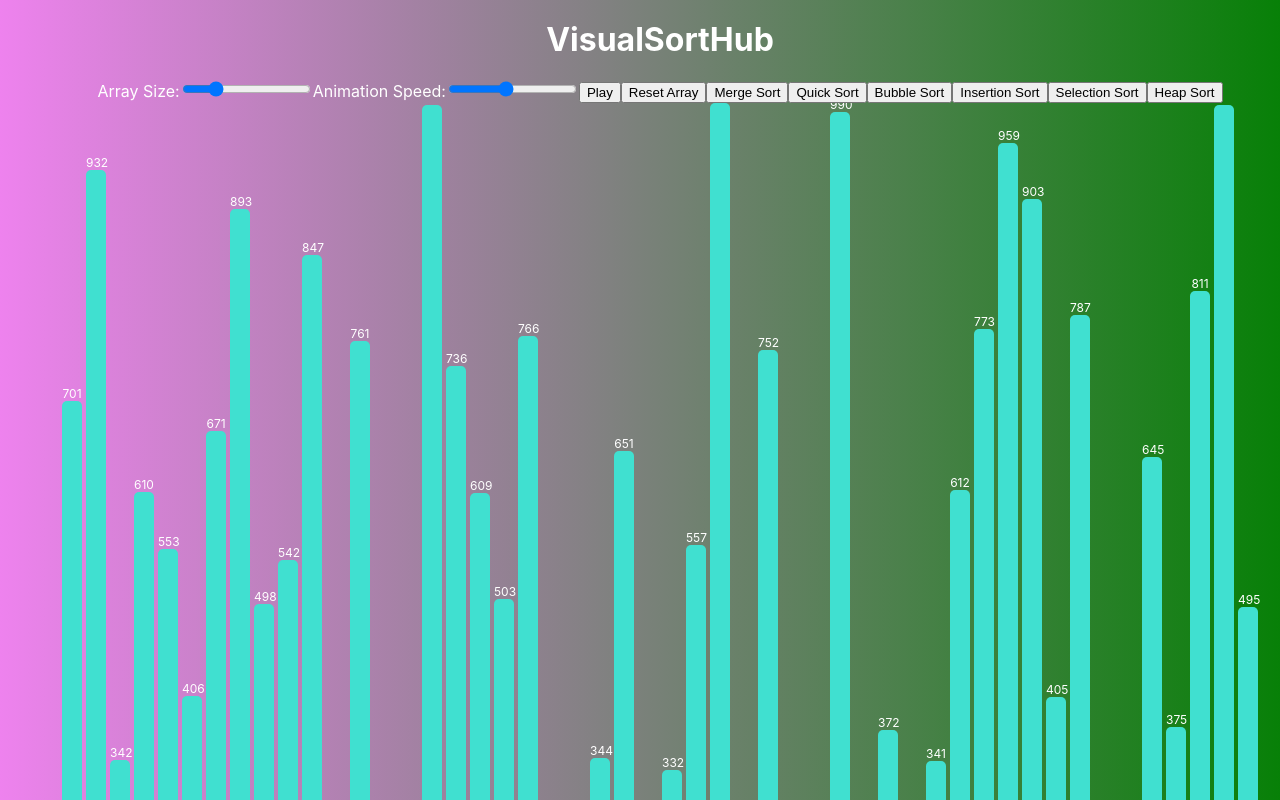
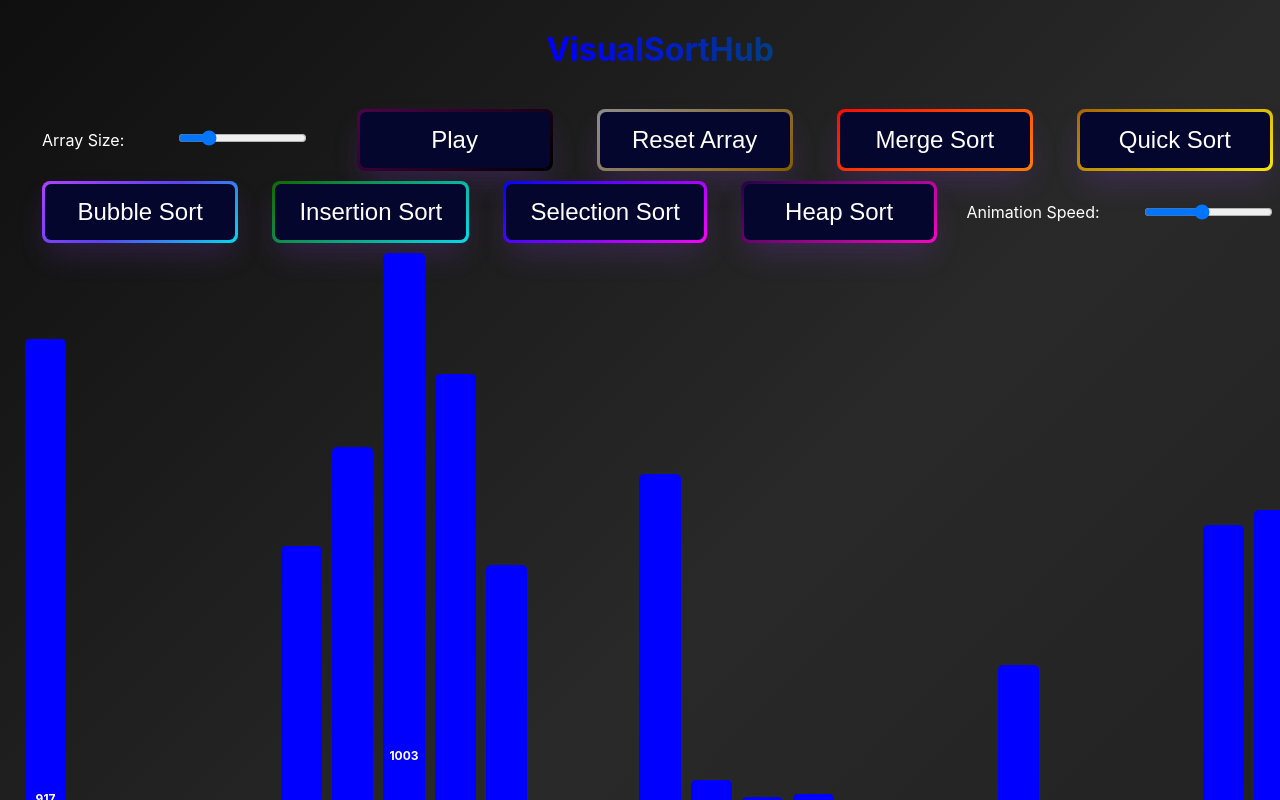
Before and after one commit to NKprogram/visualsorthub, a React (Create React App) app: page / in a window 1280 px wide. Shown: the top 800 px of the page. Built offline with nearby package versions, Linux system fonts and the light colour scheme.

Commit message:
edited sorting algorithm buttons

```diff
--- a/src/Components/Bar.css
+++ b/src/Components/Bar.css
@@ -1,30 +1,40 @@
 .bars-container {
   display: flex;
-  flex-direction: row; /* Ensure the bars are in a horizontal row */
-  align-items: flex-end; /* Align the bars at the bottom */
-  justify-content: center; /* Center the bars within the container */
-  flex-wrap: wrap; /* Allow bars to wrap onto multiple lines if needed */
+  flex-direction: row;
+  align-items: flex-end;
+  justify-content: center;
+  flex-wrap: nowrap; /* Prevents bars from wrapping onto multiple lines */
 }
 
 .bar {
-  flex: 1 1 auto; /* Allows the bar to grow and shrink */
-  min-width: 5px; /* Minimum width of the bars, to ensure visibility */
-  max-width: 20px; /* Maximum width of the bars */
-  height: auto; /* Height should be auto to allow for dynamic resizing based on content */
-  margin: 0 2px; /* Spacing between bars */
-  background-color: turquoise; /* Bar color */
-  border-radius: 5px; /* Rounded corners for bars */
-  position: relative; /* Positioning for the number label */
+  flex: 1 1 auto; /* Adjusts size based on content and available space */
+  flex-grow: 1;
+  min-width: 20px; /* Default min-width, consider adjusting based on JS */
+  max-width: 100px; /* Default max-width, adjust this value based on JS */
+  margin: 0 5px;
+  background-color: turquoise;
+  border-radius: 5px 5px 0 0; /* Rounded top corners */
+  position: relative;
+  display: flex;
+  align-items: center; /* Center the content vertically */
+  justify-content: center; /* Center the content horizontally */
+  color: black;
 }
 
 .bar-number {
   position: absolute;
-  font: bold;
-  width: 100%;
-  left: 0;
-  bottom: 100%;
+  top: 50%; /* Centered vertically */
+  left: 50%; /* Centered horizontally */
+  transform: translate(-50%, -50%); /* Adjusts the positioning to truly center the text */
+  font-weight: bold;
   color: white;
   font-size: 12px;
-  text-align: center; /* Center the numbers on the bars */
-  white-space: nowrap; /* Prevents the text from wrapping */
+  text-align: center;
+  white-space: nowrap;
+  z-index: 1;
 }
+
+.bar:hover {
+  transform: scale(1.05);
+  z-index: 2; /* Ensure the bar is above others on hover */
+}
--- a/src/Components/Bar.js
+++ b/src/Components/Bar.js
@@ -1,13 +1,13 @@
 import React from 'react';
 import './Bar.css'; // Importing the CSS for styling
 
-const Bar = ({ length, color = 'turquoise' }) => {
+const Bar = ({ length, color = 'blue' }) => {
   return (
     <div
       className="bar"
       style={{
         height: `${length}px`,
-        backgroundColor: color,
+        backgroundColor: color, // This allows dynamic color changes
       }}
     >
       <span className="bar-number">{length}</span>
--- a/src/ControlPanel/ControlPanel.css
+++ b/src/ControlPanel/ControlPanel.css
@@ -1,3 +1,124 @@
-/* ControlPanel.css */
+/* ControlPanel.css update with button-neon class */
+.button-neon {
+  align-items: center;
+  background-image: linear-gradient(144deg, #AF40FF, #5B42F3 50%, #00DDEB);
+  border: 0;
+  border-radius: 8px;
+  box-shadow: rgba(151, 65, 252, 0.2) 0 15px 30px -5px;
+  color: #FFFFFF;
+  display: flex;
+  font-family: 'Phantomsans', sans-serif;
+  font-size: 20px;
+  justify-content: center;
+  line-height: 1em;
+  padding: 3px;
+  cursor: pointer;
+  text-decoration: none;
+  user-select: none;
+  -webkit-user-select: none;
+  touch-action: manipulation;
+  white-space: nowrap;
+  min-width: 140px;
+  max-width: 100%;
+}
 
-/* Add your CSS styles here */
+.button-neon:active,
+.button-neon:hover {
+  outline: 0;
+}
+
+.button-neon span {
+  background-color: rgb(5, 6, 45);
+  padding: 16px 24px;
+  border-radius: 6px;
+  width: 100%;
+  height: 100%;
+  transition: 300ms;
+}
+
+.button-neon:hover span {
+  background: none;
+}
+
+/* Unique button styles for different sorting algorithms and controls */
+.button-merge { background-image: linear-gradient(144deg, #fc0a02, #ff7c02); }
+.button-quick { background-image: linear-gradient(144deg, #a76604, #f7e605); }
+.button-bubble { background-image: linear-gradient(144deg, #a79c03, #1efa01, ); }
+.button-insertion { background-image: linear-gradient(144deg, #136902, #05dae9); }
+.button-selection { background-image: linear-gradient(144deg, #0004ff, #f805f8);}
+.button-heap { background-image: linear-gradient(144deg, #260347, #f806c4); }
+.button-playpause { background-image: linear-gradient(144deg,  #500249, #000000); }
+.button-reset { background-image: linear-gradient(144deg, #8d8d8d, #865c00); }
+
+/* Responsive and layout styles remain the same */
+@media (min-width: 768px) {
+  .button-neon {
+    font-size: 24px;
+    min-width: 196px;
+  }
+}
+
+.control-panel {
+  display: flex;
+  flex-direction: row;
+  justify-content: space-around;
+  align-items: center;
+  flex-wrap: wrap;
+  padding: 10px;
+  gap: 10px;
+}
+
+.control-panel label {
+  margin: 0 10px 0 0;
+}
+
+.control-panel input[type="range"] {
+  margin: 0 10px;
+}
+
+.control-panel button {
+  margin: 0 5px;
+}
+
+.button-neon {
+  margin: 0;
+  flex: 0 0 auto;
+}
+
+@media (max-width: 768px) {
+  .control-panel {
+    flex-direction: column;
+  }
+
+  .control-panel label,
+  .control-panel input[type="range"],
+  .control-panel button {
+    margin: 5px 0;
+  }
+
+  .button-neon {
+    width: 100%;
+  }
+}
+
+.slider-container {
+  position: relative;
+  display: inline-block; /* Adjust as needed to fit your layout */
+}
+
+.tooltip {
+  position: absolute;
+  background-color: rgb(70, 3, 70);
+  color: white;
+  text-align: center;
+  border-radius: 6px;
+  padding: 5px 10px;
+  font-weight: bold;
+  border: 2px solid #04e429; /* Adds a border with a slightly darker shade */
+  box-shadow: 0px 2px 4px rgba(0, 0, 0, 0.5); /* Adds a subtle shadow for depth */
+  transform: translateX(-50%);
+  bottom: 30px; /* Distance from the top of the slider */
+  left: 50%;
+  z-index: 1;
+  white-space: nowrap; /* Prevents breaking into multiple lines */
+}
--- a/src/ControlPanel/ControlPanel.jsx
+++ b/src/ControlPanel/ControlPanel.jsx
@@ -1,6 +1,6 @@
-
-
-import React from 'react';
+// ControlPanel.jsx
+import React, { useState } from 'react';
+import './ControlPanel.css'; // Make sure the CSS file is correctly imported
 
 const ControlPanel = ({
     onReset,
@@ -11,21 +11,44 @@ const ControlPanel = ({
     onPause,
     onPlay,
 }) => {
+  const [showTooltip, setShowTooltip] = useState(false);
+  const [sliderValue, setSliderValue] = useState(20); // Default value of the slider
+
   return (
     <div className="control-panel">
-       {/* Size Slider */}
       <label htmlFor="sizeRange">Array Size:</label>
+      <div className="slider-container">
         <input
           id="sizeRange"
           type="range"
           min="5"
-        max="200"
-        defaultValue="50"
+          max="80"
+          defaultValue="20"
           disabled={isSorting}
+          onMouseEnter={() => setShowTooltip(true)}
+          onMouseLeave={() => setShowTooltip(false)}
+          onMouseMove={(e) => setSliderValue(e.target.value)}
           onChange={(e) => onArraySizeChange(parseInt(e.target.value))}
         />
+        {showTooltip && (
+          <div className="tooltip">{sliderValue}</div>
+        )}
+      </div>
 
-      {/* Speed Slider */}
+      {/* Buttons */}
+      {isSorting ? (
+        <button className="button-neon button-playpause" onClick={onPause}><span className="text">Pause</span></button>
+      ) : (
+        <button className="button-neon button-playpause" onClick={onPlay}><span className="text">Play</span></button>
+      )}
+      <button className="button-neon button-reset" onClick={onReset}><span className="text">Reset Array</span></button>
+      <button className="button-neon button-merge" onClick={() => onStart('mergeSort')}><span className="text">Merge Sort</span></button>
+      <button className="button-neon button-quick" onClick={() => onStart('quickSort')}><span className="text">Quick Sort</span></button>
+      <button className="button-neon button-bubble" onClick={() => onStart('bubbleSort')}><span className="text">Bubble Sort</span></button>
+      <button className="button-neon button-insertion" onClick={() => onStart('insertionSort')}><span className="text">Insertion Sort</span></button>
+      <button className="button-neon button-selection" onClick={() => onStart('selectionSort')}><span className="text">Selection Sort</span></button>
+      <button className="button-neon button-heap" onClick={() => onStart('heapSort')}><span className="text">Heap Sort</span></button>
+
       <label htmlFor="speedRange">Animation Speed:</label>
       <input
         id="speedRange"
@@ -36,20 +59,6 @@ const ControlPanel = ({
         disabled={isSorting}
         onChange={(e) => onSpeedChange(11 - parseInt(e.target.value))}
       />
-
-      {/* Play/Pause Button */}
-      {isSorting ? (
-        <button onClick={onPause}>Pause</button>
-      ) : (
-        <button onClick={onPlay}>Play</button>
-      )}
-      <button onClick={onReset}>Reset Array</button>
-      <button onClick={() => onStart('mergeSort')}>Merge Sort</button>
-      <button onClick={() => onStart('quickSort')}>Quick Sort</button>
-      <button onClick={() => onStart('bubbleSort')}>Bubble Sort</button>
-      <button onClick={() => onStart('insertionSort')}>Insertion Sort</button>
-      <button onClick={() => onStart('selectionSort')}>Selection Sort</button>
-      <button onClick={() => onStart('heapSort')}>Heap Sort</button>
     </div>
   );
 };
--- a/src/SortingVisualizer/SortingVisualizer.css
+++ b/src/SortingVisualizer/SortingVisualizer.css
@@ -4,22 +4,52 @@
     flex-direction: column; /* This ensures that the title and the bar container are stacked vertically */
     align-items: center; /* This centers the children horizontally */
     justify-content: flex-start; /* Aligns children to the start of the flex container */
-    background: linear-gradient(to right, violet,green);
+    background: linear-gradient(135deg, #0f0f0f 0%, #292929 50%, #1e1e1e 100%);
     color: white;
     min-height: 100vh;
     width: 100%;
     padding: 20px;
   }
 
-/* Title styling */
   .sorting-visualizer:before {
     content: "VisualSortHub";
-  font-size: 2em; /* Bigger font for the title */
-  color: white; /* Title color */
-  font-weight: bold; /* Make the title bold */
-  text-align: center; /* Center-align the title */
-  width: 100%; /* Full container width */
-  margin-bottom: 20px; /* Space below the title */
+    font-size: 2em;
+    font-weight: bold;
+    text-align: center;
+    width: 100%;
+    margin-bottom: 20px;
+    padding: 10px 0;
+    display: block;
+    position: relative;
+    z-index: 10;
+    color: transparent; /* Hide the text color to show the gradient */
+    background: linear-gradient(to right, violet, indigo, blue, green, yellow, orange, red);
+    background-size: 200% 100%;
+    background-clip: text;
+    -webkit-background-clip: text;
+    animation: rainbow-animation 5s infinite linear;
+  }
+
+  @keyframes rainbow-animation {
+    0% {background-position: 0% 50%;}
+    50% {background-position: 100% 50%;}
+    100% {background-position: 0% 50%;}
+  }
+
+  .sorting-visualizer:after {
+    content: "";
+    position: absolute;
+    top: 0;
+    left: 0;
+    right: 0;
+    bottom: 0;
+    z-index: -1;
+    background-image: repeating-linear-gradient(
+      -45deg,
+      #fff0, #fff0 5px,
+      #ddd 5px, #ddd 10px
+    ); /* Subtle sorting motif */
+    opacity: 0.5; /* Make the background less intrusive */
   }
 
 /* Control panel styling */
@@ -34,18 +64,17 @@
 
 .bars-container {
   display: flex;
-    flex-direction: row; /* Ensure the bars are in a horizontal row */
-    align-items: flex-end; /* Align the bars at the bottom */
-    justify-content: center; /* Center the bars within the container */
-    flex-wrap: nowrap; /* Prevent the bars from wrapping onto multiple lines */
-    height: calc(100% - 30px); /* Adjust the height as necessary */
-    padding-bottom: 10px; /* This will push up the bars from the bottom edge */
-    min-height: 200px; /* Minimum height for bars container, adjust as needed */
-    overflow-x: auto; /* Allows scrolling if bars overflow */
-    overflow-y: hidden; /* Prevent vertical scrolling */
+  flex-direction: row;
+  align-items: flex-end;
+  justify-content: center;
+  flex-wrap: nowrap;
+  height: calc(100% - 30px);
+  padding-bottom: 10px;
+  min-height: 200px;
+  overflow-x: hidden;
+  overflow-y: hidden;
   width: 100%;
 }
-
   /* Styles for individual bars */
 .array-bar {
     /* Existing styles */
--- a/src/SortingVisualizer/SortingVisualizer.jsx
+++ b/src/SortingVisualizer/SortingVisualizer.jsx
@@ -13,7 +13,7 @@ import heapSort from "../Algorithms/HeapSort";
 
 const SortingVisualizer = () => {
   const [array, setArray] = useState([]);
-  const [arraySize, setArraySize] = useState(50);
+  const [arraySize, setArraySize] = useState(25);
   const [isSorting, setIsSorting] = useState(false);
   const [animationSpeed, setAnimationSpeed] = useState(50); // Adjusted for clearer visibility
   const [isPaused, setIsPaused] = useState(false);
@@ -101,6 +101,7 @@ const SortingVisualizer = () => {
       }
     });
   };
+
   const pauseSort = () => {
     setIsPaused(true);
     timeouts.current.forEach(clearTimeout);
@@ -119,6 +120,8 @@ const SortingVisualizer = () => {
       animateAlgorithm(newAnimations);
     }
   };
+
+
 
   return (
     <div className="sorting-visualizer">
```
Also changed, not shown: 2 other files (tests, documents, lock files or other folders). Lines whose indentation alone changed are shown as unchanged.
